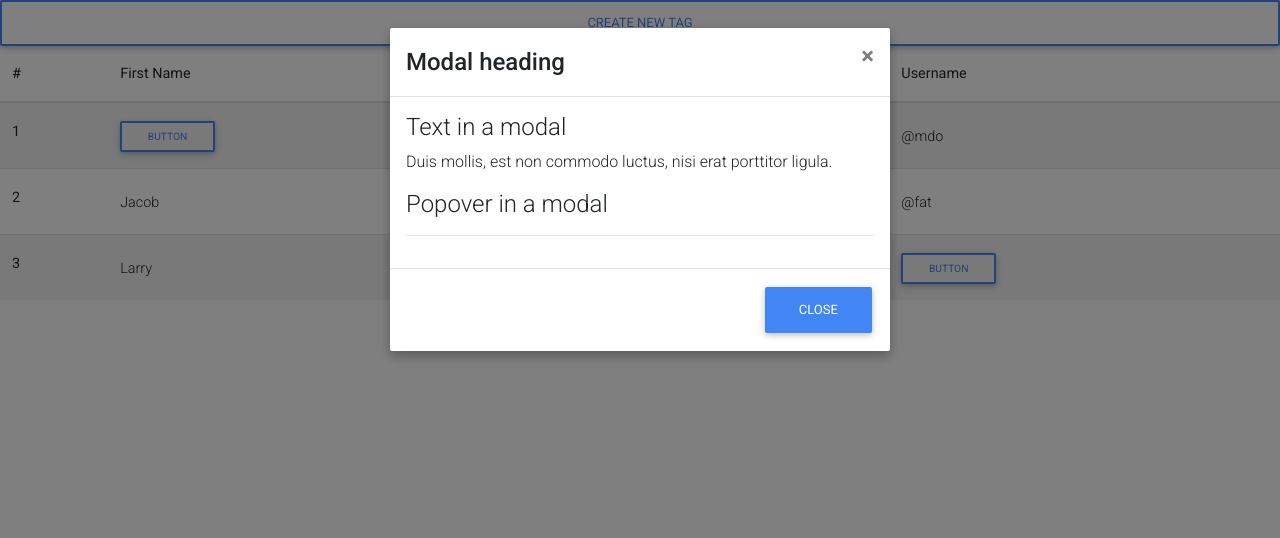
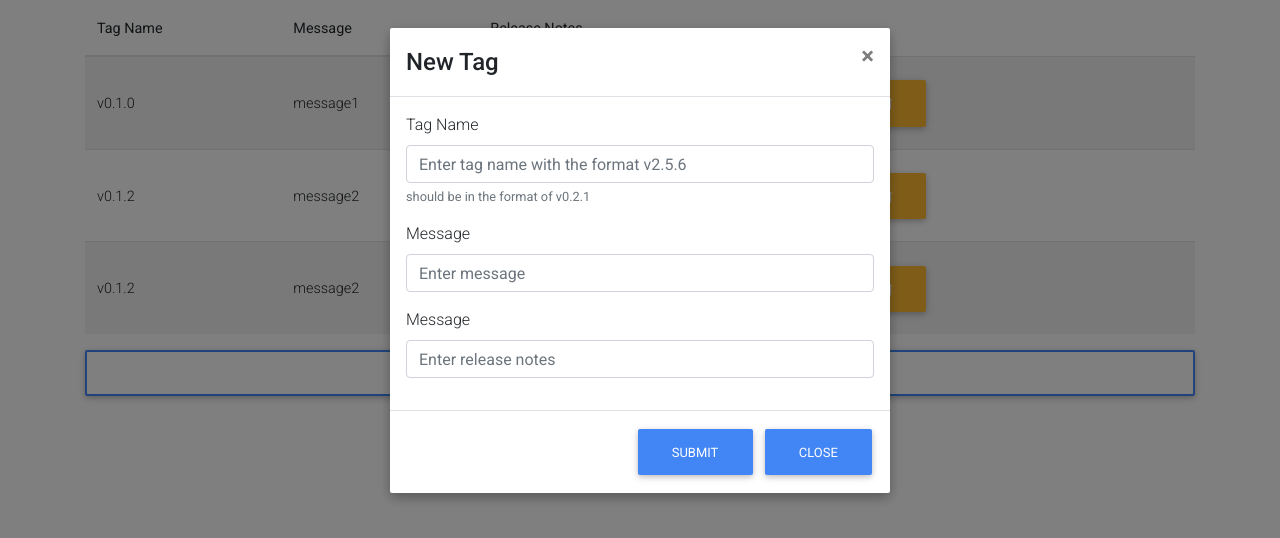
Before and after one commit to bbakla/tagtracker, a React (Create React App) app in the folder frontend/tracker/: page /tags in a window 1280 px wide. Both pictures are taken after a click on the button "CREATE NEW TAG". Shown: the top 538 px of the page. Built offline with nearby package versions, Linux system fonts and the light colour scheme.

Commit message:
all the ui components except new Repo are ready.

```diff
--- a/frontend/tracker/src/App.css
+++ b/frontend/tracker/src/App.css
@@ -112,3 +112,8 @@ input:checked + .slider:before {
   width: 25px;
   height: 25px;
 }
+
+.table.table-striped .minimal_cell {
+  background: none;
+  border-width: 0;
+}
--- a/frontend/tracker/src/App.js
+++ b/frontend/tracker/src/App.js
@@ -10,6 +10,7 @@ import Navigation from './components/Navbar';
 import history from "./history";
 import {Route, Router, Switch} from "react-router-dom";
 import {DisplayTags} from "./tags/DisplayTags";
+import {TagForm} from "./tags/TagForm";
 
 export default class App extends Component {
   state = {
@@ -37,6 +38,7 @@ export default class App extends Component {
         console.log("this part will display the application")
       }*/
 
+
   render = () =>
 
 <div>
@@ -44,6 +46,7 @@ export default class App extends Component {
     <Switch>
       <Route exact path="/" component={ProjectDashboard}/>
       <Route exact path="/tags" component={DisplayTags}/>
+     // <Route exact path="/tags/new" component={TagForm}/>
     </Switch>
   </Router>
 </div>
--- a/frontend/tracker/src/tags/DisplayTags.js
+++ b/frontend/tracker/src/tags/DisplayTags.js
@@ -1,56 +1,89 @@
 import React, {Component} from "react";
 import {NewTagForm} from "./NewTagForm";
+import {EditTag} from "./EditTag";
+import {Tag} from "./Tag";
+import {TagForm} from "./TagForm";
+import {TagFormModal} from "./TagFormModal";
 
 export class DisplayTags extends Component{
+    constructor(props) {
+        super(props);
+
+        this.state = {
+            showModal: false,
+        }
+    }
+
+    editTagForm = () => {
+        this.setState({showModal: true})
+    }
+
     render() {
         return (
 
-            <div>
-                <NewTagForm/>
+            <div className="container">
+                <div className="row">
+                    <div className="col-12">
                 <table className="table table-striped table-responsive-md btn-table">
-
                     <thead>
                     <tr>
-                        <th>#</th>
-                        <th>First Name</th>
-                        <th>Last Name</th>
-                        <th>Username</th>
+                        <th>Tag Name</th>
+                        <th>Message</th>
+                        <th>Release Notes</th>
                     </tr>
                     </thead>
 
                     <tbody>
                     <tr>
-                        <th scope="row">1</th>
+                        <td>v0.1.0</td>
+                        <td>message1</td>
+                        <td>releaseNotes1</td>
                         <td>
-                            <button type="button" className="btn btn-outline-primary btn-sm m-0 waves-effect">Button
+                            <button type="button" className="btn btn-success" onClick={this.editTagForm}>
+                                <i className="fas fa-edit"></i>
+                            </button>
+                            {this.state.showModal && <TagFormModal/>}
+
+
+                            <button type="button" className="btn btn-warning ">
+                                <i className="far fa-trash-alt"></i>
                             </button>
                         </td>
-                        <td>Otto</td>
-                        <td>@mdo</td>
                     </tr>
                     <tr>
-                        <th scope="row">2</th>
-                        <td>Jacob</td>
+                        <td>v0.1.2</td>
+                        <td>message2</td>
+                        <td>releaseNotes2</td>
                         <td>
-                            <button type="button" className="btn btn-outline-primary btn-sm m-0 waves-effect">Button
+                            <button type="button" className="btn btn-success">
+                                <i className="fas fa-edit"></i>
+                            </button>
+
+                            <button type="button" className="btn btn-warning">
+                                <i className="far fa-trash-alt"></i>
                             </button>
                         </td>
-                        <td>@fat</td>
                     </tr>
                     <tr>
-                        <th scope="row">3</th>
-                        <td>Larry</td>
-                        <td>the Bird</td>
+                        <td>v0.1.2</td>
+                        <td>message2</td>
+                        <td>releaseNotes2</td>
                         <td>
-                            <button type="button" className="btn btn-outline-primary btn-sm m-0 waves-effect">Button
+                            <button type="button" className="btn btn-success">
+                                <i className="fas fa-edit"></i>
+                            </button>
+
+                            <button type="button" className="btn btn-warning">
+                                <i className="far fa-trash-alt"></i>
                             </button>
                         </td>
                     </tr>
                     </tbody>
-
                 </table>
 
-
+                <NewTagForm/>
+            </div>
+                </div>
             </div>
 
 
--- a/frontend/tracker/src/tags/EditTag.js
+++ b/frontend/tracker/src/tags/EditTag.js
@@ -1,12 +1,16 @@
 import React, {Component} from "react";
+import {NewTagForm} from "./NewTagForm";
+import {TagForm} from "./TagForm";
 
 export class EditTag extends Component {
 
   render() {
     return (
         <div>
-          <label>tagHistory</label>
+
+            <TagForm/>
         </div>
+
     );
   }
 
--- a/frontend/tracker/src/tags/NewTagForm.js
+++ b/frontend/tracker/src/tags/NewTagForm.js
@@ -1,6 +1,8 @@
 import React, {Component, useState} from "react";
 import Modal from "react-bootstrap/Modal";
 import Button from "react-bootstrap/Button"
+import {DeployEnvironment} from "../deployment/DeployEnvironment";
+import {TagFormModal} from "./TagFormModal";
 
 export class NewTagForm extends Component {
 
@@ -24,32 +26,14 @@ export class NewTagForm extends Component {
 
     return (
         <div>
-
-
           <Button
               className="btn btn-outline-primary btn-block"
-              onClick={this.open}
-          >
+              onClick={this.open}>
             Create New Tag
           </Button>
 
-          <Modal show={this.state.showModal} onHide={this.close}>
-            <Modal.Header closeButton>
-              <Modal.Title>Modal heading</Modal.Title>
-            </Modal.Header>
-            <Modal.Body>
-              <h4>Text in a modal</h4>
-              <p>Duis mollis, est non commodo luctus, nisi erat porttitor
-                ligula.</p>
+          {this.state.showModal && <TagFormModal/>}
 
-              <h4>Popover in a modal</h4>
-              <hr/>
-
-            </Modal.Body>
-            <Modal.Footer>
-              <Button onClick={this.close}>Close</Button>
-            </Modal.Footer>
-          </Modal>
         </div>
     );
   }
--- /dev/null
+++ b/frontend/tracker/src/tags/TagForm.js
@@ -0,0 +1,54 @@
+import React, {Component, useState} from "react";
+import Modal from "react-bootstrap/Modal";
+import Button from "react-bootstrap/Button"
+
+export class TagForm extends Component {
+
+  constructor(props) {
+    super(props);
+
+    this.state = {
+      showModal: false,
+    }
+  }
+
+  close = () => {
+    this.setState({showModal: false});
+  }
+
+  open = () => {
+    this.setState({showModal: true});
+  }
+
+  render() {
+
+    return (
+        <div>
+
+              <form>
+                <div className="form-group">
+                  <label htmlFor="tagNameInput">Tag Name </label>
+                  <input type="text" className="form-control" id="tagNameInput" aria-describedby="emailHelp"
+                         placeholder="Enter tag name with the format v2.5.6"/>
+                    <small id="emailHelp" className="form-text text-muted">should be in the format of v0.2.1 </small>
+                </div>
+                <div className="form-group">
+                  <label htmlFor="messageInput">Message</label>
+                  <input type="text" className="form-control" id="messageInput" placeholder="Enter message"/>
+                </div>
+
+                <div className="form-group">
+                  <label htmlFor="releaseNotesInput">Message</label>
+                  <input type="text" className="form-control" id="releaseNotesInput" placeholder="Enter release notes"/>
+                </div>
+              </form>
+
+
+              <button type="submit" className="btn btn-primary">Submit</button>
+              <Button onClick={this.close}>Close</Button>
+
+        </div>
+    );
+  }
+
+}
--- /dev/null
+++ b/frontend/tracker/src/tags/TagFormModal.js
@@ -0,0 +1,59 @@
+import React, {Component, useState} from "react";
+import Modal from "react-bootstrap/Modal";
+import Button from "react-bootstrap/Button"
+
+export class TagFormModal extends Component {
+
+  constructor(props) {
+    super(props);
+
+    this.state = {
+      showModal: true,
+    }
+  }
+
+  close = () => {
+    this.setState({showModal: false});
+  }
+
+  open = () => {
+    this.setState({showModal: true});
+  }
+
+  render() {
+
+    return (
+          <Modal show={this.state.showModal} onHide={this.close}>
+            <Modal.Header closeButton>
+              <Modal.Title>New Tag</Modal.Title>
+            </Modal.Header>
+            <Modal.Body>
+
+              <form>
+                <div className="form-group">
+                  <label htmlFor="tagNameInput">Tag Name </label>
+                  <input type="text" className="form-control" id="tagNameInput" aria-describedby="emailHelp"
+                         placeholder="Enter tag name with the format v2.5.6"/>
+                    <small id="emailHelp" className="form-text text-muted">should be in the format of v0.2.1 </small>
+                </div>
+                <div className="form-group">
+                  <label htmlFor="messageInput">Message</label>
+                  <input type="text" className="form-control" id="messageInput" placeholder="Enter message"/>
+                </div>
+
+                <div className="form-group">
+                  <label htmlFor="releaseNotesInput">Message</label>
+                  <input type="text" className="form-control" id="releaseNotesInput" placeholder="Enter release notes"/>
+                </div>
+              </form>
+
+            </Modal.Body>
+            <Modal.Footer>
+              <button type="submit" className="btn btn-primary">Submit</button>
+              <Button onClick={this.close}>Close</Button>
+            </Modal.Footer>
+          </Modal>
+    );
+  }
+
+}
```
Also changed, not shown: 6 other files (tests, documents, lock files or other folders).
